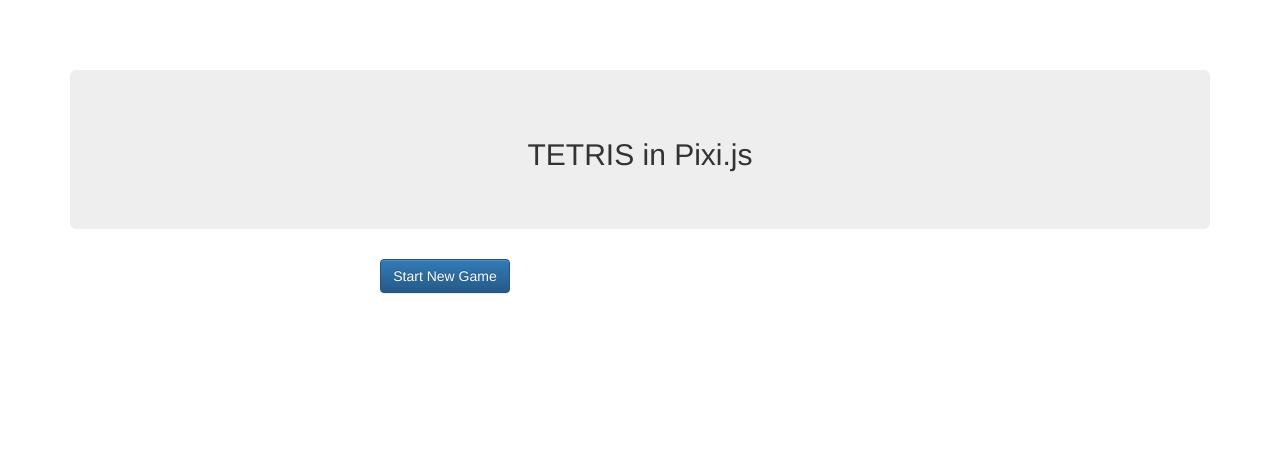
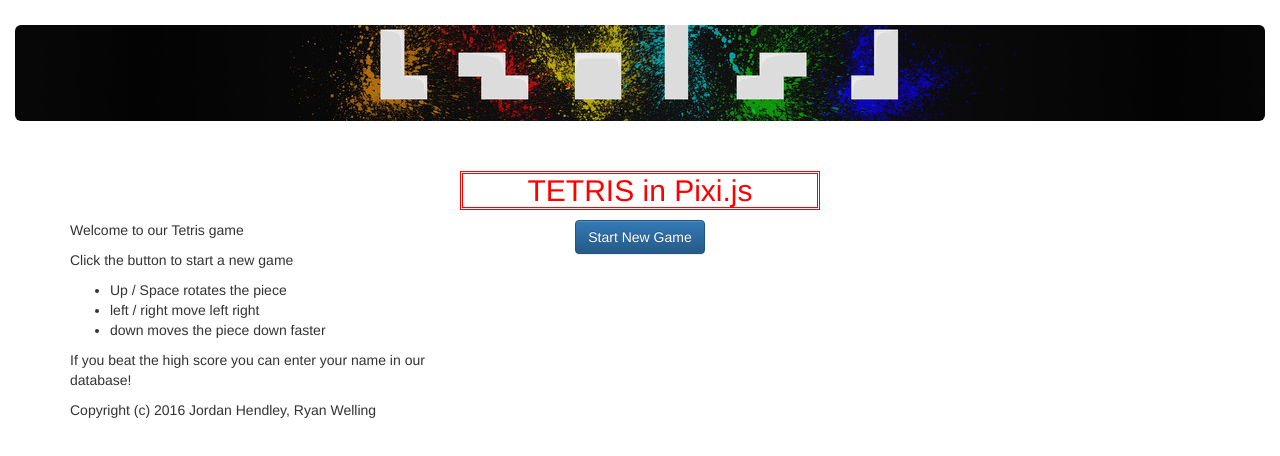
Before and after one commit to HeroOfCanton/JSTetris, a plain HTML site: page index.html in a window 1280 px wide. Drawn offline with nearby package versions, Linux system fonts and the light colour scheme; no server answers.

Commit message:
styling tweaks

```diff
--- a/index.html
+++ b/index.html
@@ -1,6 +1,5 @@
 <!DOCTYPE html PUBLIC "-//W3C//DTD XHTML 1.1//EN" "http://www.w3.org/TR/xhtml11/DTD/xhtml11.dtd">
-<html lang="en">
-	<!-- The MIT License (MIT)
+<!-- The MIT License (MIT)
 
 	Copyright (c) 2016 Jordan Hendley, Ryan Welling
 
@@ -9,6 +8,7 @@
 	The above copyright notice and this permission notice shall be included in all copies or substantial portions of the Software.
 
 	THE SOFTWARE IS PROVIDED "AS IS", WITHOUT WARRANTY OF ANY KIND, EXPRESS OR IMPLIED, INCLUDING BUT NOT LIMITED TO THE WARRANTIES OF MERCHANTABILITY, FITNESS FOR A PARTICULAR PURPOSE AND NONINFRINGEMENT. IN NO EVENT SHALL THE AUTHORS OR COPYRIGHT HOLDERS BE LIABLE FOR ANY CLAIM, DAMAGES OR OTHER LIABILITY, WHETHER IN AN ACTION OF CONTRACT, TORT OR OTHERWISE, ARISING FROM, OUT OF OR IN CONNECTION WITH THE SOFTWARE OR THE USE OR OTHER DEALINGS IN THE SOFTWARE. -->
+<html lang="en">
   	<head>
 	    <meta content="text/html;charset=utf-8" http-equiv="Content-Type" />
 	    <meta content="utf-8" http-equiv="encoding" />
@@ -37,19 +37,35 @@
 	    </script>
 
   	</head>
-	<body style="padding-top: 70px;">
+	<body style="padding-top: 25px;">
 
-	<div class="container">
-    	<div class="jumbotron">
-    		<div align="center">
-      			<h2>TETRIS in Pixi.js</h2>
-    		</div>
-  		</div>
-	</div>
-
+		<div class="container-fluid">
+	    	<div class="jumbotron" style="background-image: url('tetris.jpg') !important; background-position: center center !important">
+	  		</div>
+		</div>
 	  	<div class="container">
 	  		<div class="row">
-		  		<div class="col-sm-8 text-center">
+	  			<div class="col-sm-4">
+	  			</div>
+				<div class="col-sm-4 text-center">
+      				<h2 style="color: red; border-style: double;">TETRIS in Pixi.js</h2>
+    			</div><!--col-sm-12-->
+    			<div class="col-sm-4">
+	  			</div>
+    		</div><!--row-->
+	  		<div class="row">
+	  			<div class="col-sm-4">
+		  			<p>Welcome to our Tetris game</p>
+		  			<p>Click the button to start a new game</p>
+		  			<ul>
+		  				<li>Up / Space rotates the piece</li>
+		  				<li>left / right move left right</li>
+		  				<li>down moves the piece down faster</li>
+		  			</ul>
+		  			<p>If you beat the high score you can enter your name in our database!</p>
+		  			<p>Copyright (c) 2016 Jordan Hendley, Ryan Welling</p>
+	  			</div>
+		  		<div class="col-sm-4 text-center">
 		  			<button class="btn btn-primary" type="button" id="startgame">Start New Game</button>
 					<div id="tetris" style="padding-top: 10px;">
 					</div>
@@ -61,5 +77,6 @@
 				</div> <!--col-sm-4-->
 			</div> <!--row-->
 		</div> <!--container-->
+
 	</body>
 </html>
```
Also changed, not shown: tetris.jpg (added).
